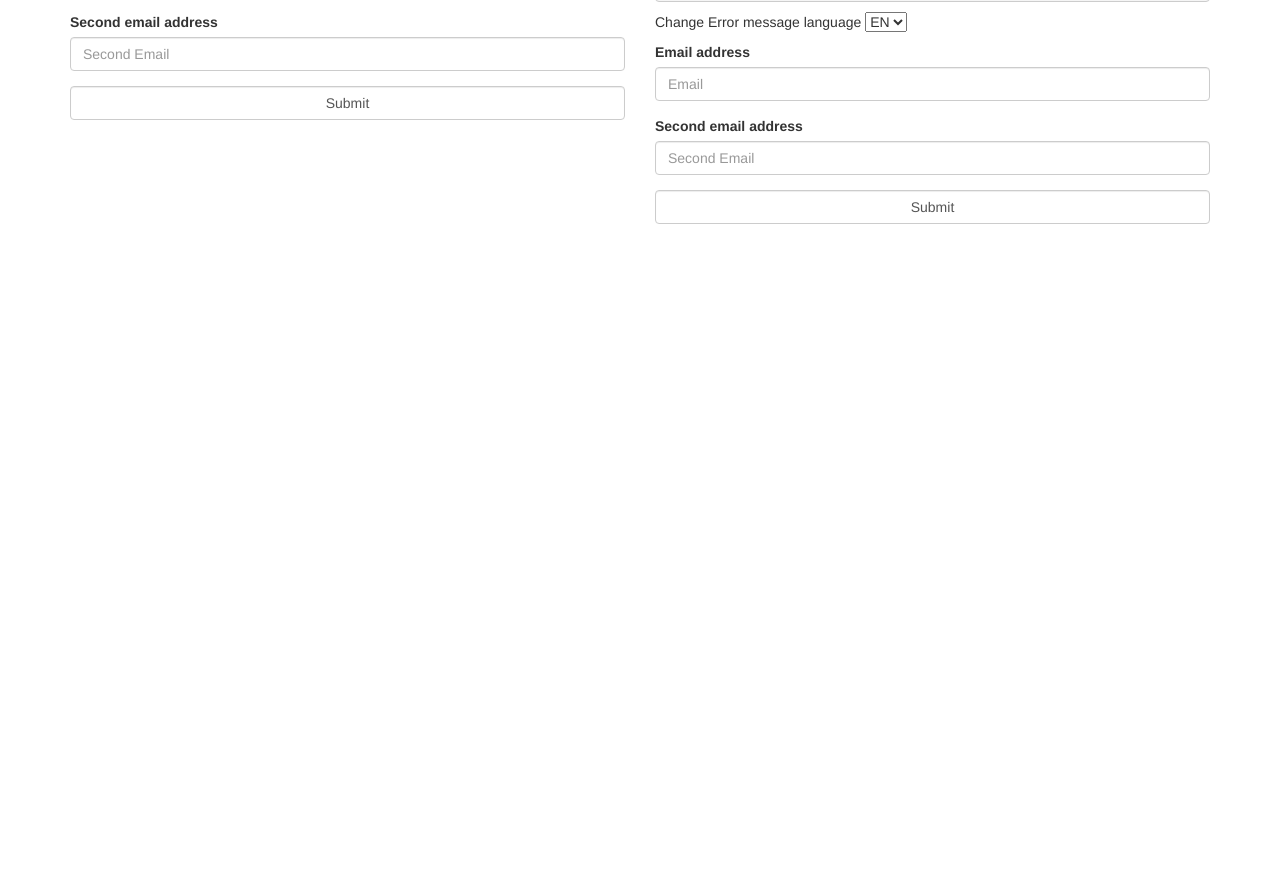
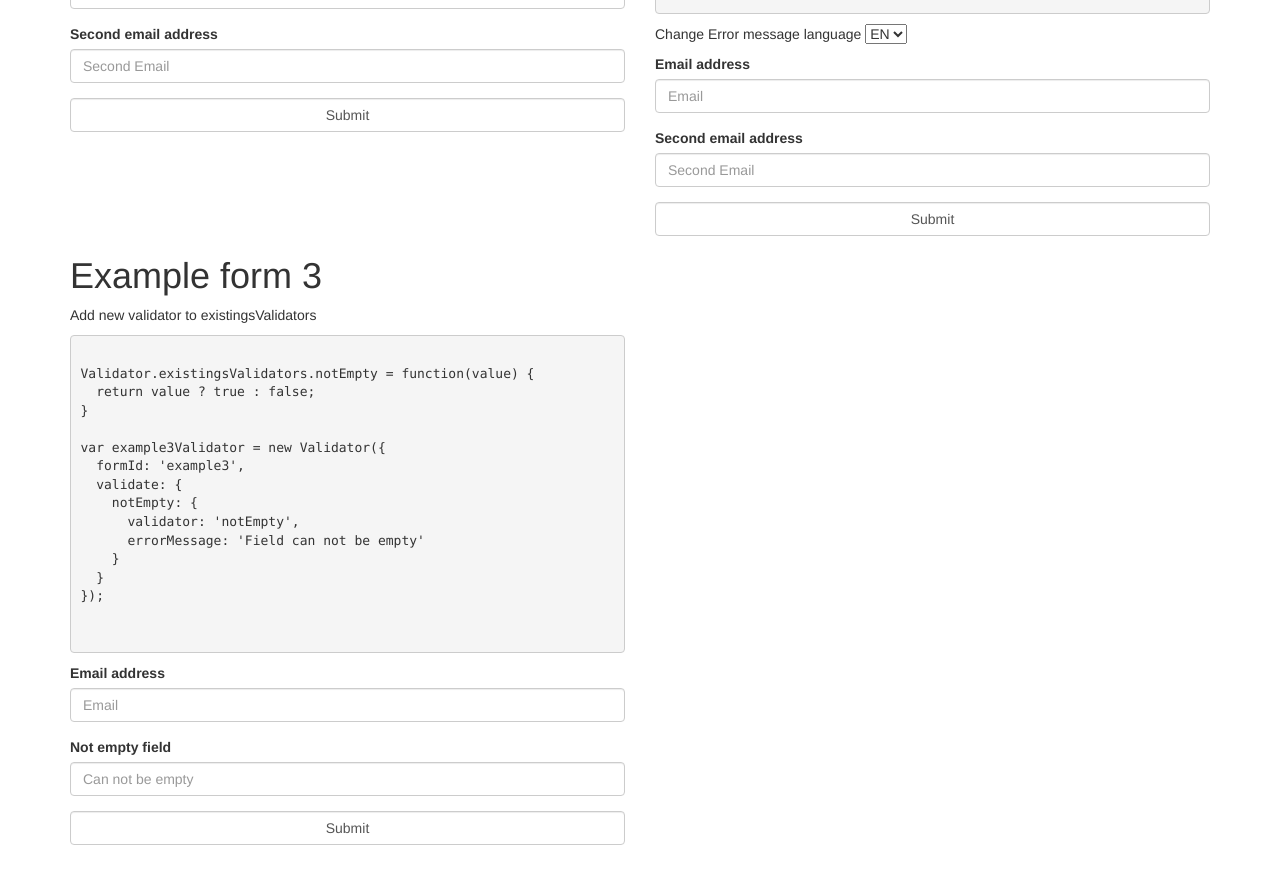
Before and after one commit to mikhail-riabokon/form-validator, a website: page public/index.html in a window 1280 px wide. Shown: the part 579-1462 px from the top of the page. Before the commit the page ends 803 px from the top, so only its background shows below. Drawn offline with nearby package versions, Linux system fonts and the light colour scheme.

Commit message:
example 3

```diff
--- a/public/index.html
+++ b/public/index.html
@@ -6,13 +6,16 @@
     <link rel="stylesheet" href="https://cdnjs.cloudflare.com/ajax/libs/twitter-bootstrap/3.3.7/css/bootstrap.min.css">
     <script type="text/javascript" src="form-validator.js"></script>
     <style>
+      .main-container {
+        margin-bottom: 100px;
+      }
       .error {
         color: red;
       }
     </style>
   </head>
   <body>
-    <div class="container">
+    <div class="container main-container">
       <div class="row">
         <div class="col-xs-12">
           <h1>Form validator 1.0</h1>
@@ -22,9 +25,9 @@
         <div class="col-xs-12 col-sm-6">
           <form id="example1">
             <h1>Example form 1</h1>
+            <p>Simple usage</p>
             <pre>
               <code>
-// Simple usage
 var example1Validator = new Validator({
   formId: 'example1',
   validate: {
@@ -53,9 +56,9 @@ var example1Validator = new Validator({
         <div class="col-xs-12 col-sm-6">
           <form id="example2">
             <h1>Example form 2</h1>
+            <p>Different languages for error message</p>
             <pre>
               <code>
-// Different languages for error message
 var example2Validator = new Validator({
   formId: 'example2',
   lang: 'en',
@@ -93,6 +96,40 @@ var example2Validator = new Validator({
             <input type="submit" class="form-control" value="Submit"/>
           </form>
         </div>
+        <div class="col-xs-12 col-sm-6">
+          <form id="example3">
+            <h1>Example form 3</h1>
+            <p>Add new validator to existingsValidators</p>
+            <pre>
+              <code>
+Validator.existingsValidators.notEmpty = function(value) {
+  return value ? true : false;
+}
+
+var example3Validator = new Validator({
+  formId: 'example3',
+  validate: {
+    notEmpty: {
+      validator: 'notEmpty',
+      errorMessage: 'Field can not be empty'
+    }
+  }
+});
+              </code>
+            </pre>
+            <div class="form-group">
+              <label for="exampleInputEmail5">Email address</label>
+              <input id="exampleInputEmail5" type="text" name="email" placeholder="Email" class="form-control" />
+            </div>
+            <div class="form-group">
+              <label for="exampleInputEmail6">Not empty field</label>
+              <input id="exampleInputEmail6" type="text" name="notEmpty" placeholder="Can not be empty" class="form-control" />
+            </div>
+            <input type="submit" class="form-control" value="Submit"/>
+          </form>
+        </div>
+
+
 
       </div>
     </div>
@@ -159,6 +196,33 @@ var example2Validator = new Validator({
         }
       });
     </script>
+    <script type="text/javascript">
+    Validator.existingsValidators.notEmpty = function(value) {
+      return value ? true : false;
+    }
+
+    var example3Validator = new Validator({
+      formId: 'example3',
+      validate: {
+        notEmpty: {
+          validator: 'notEmpty',
+          errorMessage: 'Field can not be empty'
+        }
+      }
+    });
+
+    var example3Form = document.getElementById('example3');
+
+    example3Form.addEventListener('submit', function(event) {
+      event.preventDefault();
+
+      var isValid = example3Validator.isValid();
+
+      if (isValid) {
+        alert('Form is valid');
+      }
+    });
+    </script>
 
 
   </body>
--- a/src/index.js
+++ b/src/index.js
@@ -155,7 +155,7 @@
 
   function clearFieldIfNeeded(form, field) {
     if (field.parentNode.getAttribute('class') === 'error-wrapper') {
-      form.replaceChild(field, field.parentNode);
+      field.parentNode.parentNode.replaceChild(field, field.parentNode);
     }
   }
 
```
